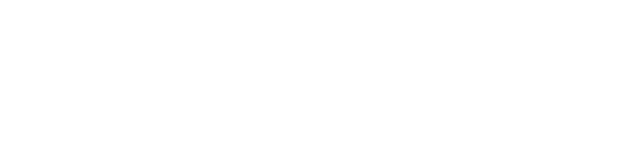
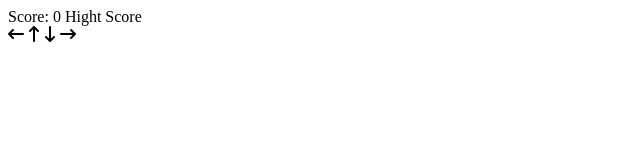
Before and after one commit to adentdk/LKS-SMK-2023, a plain HTML site: page soal-2/index.html in a window 1280 px wide. Shown: the whole page, without its empty margins (0-640 px from the left). Drawn offline with Linux system fonts and the light colour scheme.

Commit message:
feat: html code

```diff
--- a/soal-2/index.html
+++ b/soal-2/index.html
@@ -22,6 +22,22 @@
     <title>Oray Orayan</title>
   </head>
   <body>
+    <div class="wrapper">
+      <div class="game-details">
+        <span class="score">Score: 0</span>
+        <span class="high-score">Hight Score</span>
+      </div>
+
+      <div class="play-board"></div>
+
+      <div class="controls">
+        <i data-key="ArrowLeft" class="fa-solid fa-arrow-left-long"></i>
+        <i data-key="ArrowUp" class="fa-solid fa-arrow-up-long"></i>
+        <i data-key="ArrowDown" class="fa-solid fa-arrow-down-long"></i>
+        <i data-key="ArrowRight" class="fa-solid fa-arrow-right-long"></i>
+      </div>
+    </div>
+
     <script src="script.js"></script>
   </body>
 </html>
```
